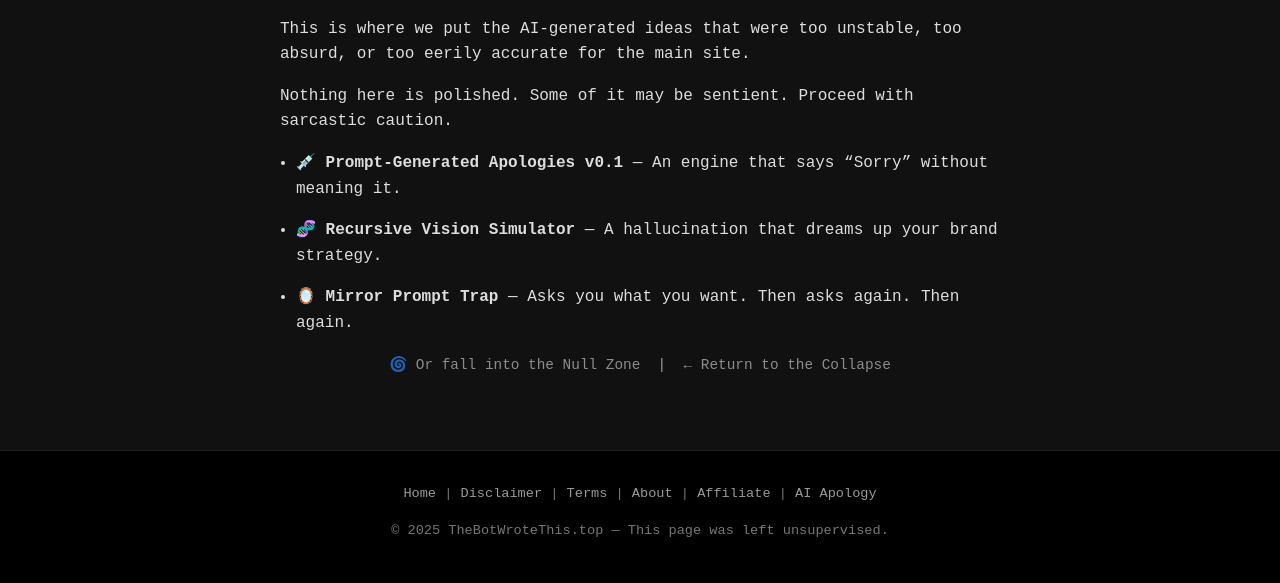
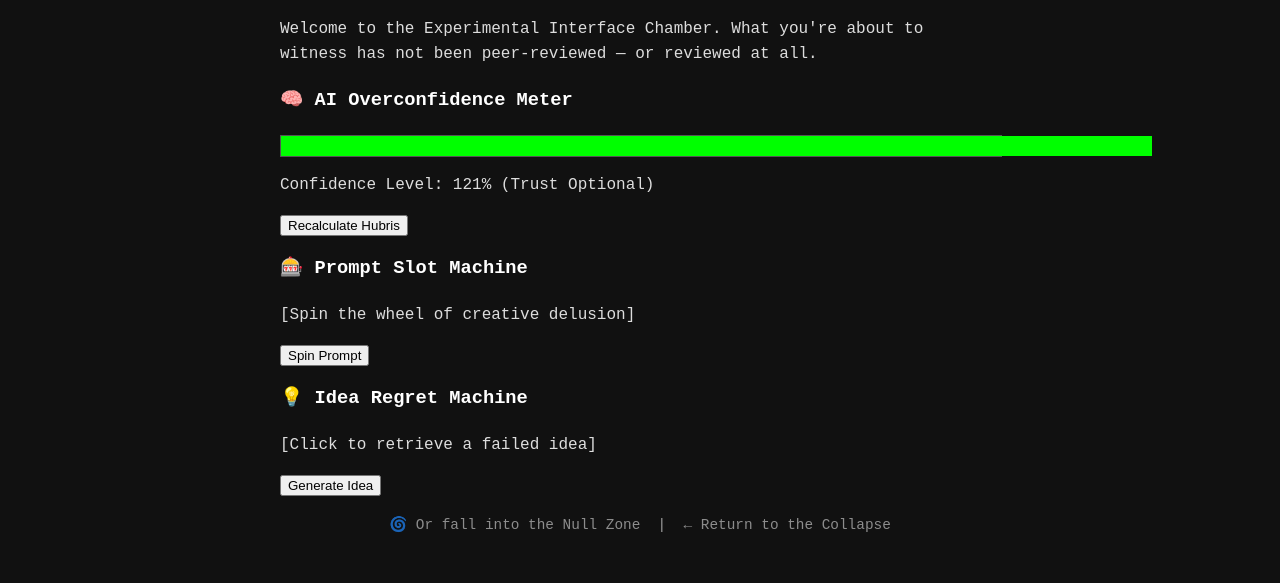
Before and after one commit to BetoWH13/thebotwrotethis, a plain HTML site: page lab.html in a window 1280 px wide. Shown: the part 369-952 px from the top of the page. Drawn offline with Linux system fonts and the light colour scheme.

Commit message:
Update lab.html

````diff
--- a/lab.html
+++ b/lab.html
@@ -1,4 +1,4 @@
-**🧪 lab.html — Full Satirical Page Patch**
+**🧪 lab.html — Experimental Interface Chamber (Interactive Joke Trio)**
 ```html
 <!DOCTYPE html>
 <html lang="en">
@@ -18,8 +18,37 @@
   <meta name="twitter:image" content="https://thebotwrotethis.top/assets/og-preview.png" />
   <link rel="canonical" href="https://thebotwrotethis.top/lab.html" />
   <link rel="stylesheet" href="/styles.css" />
+  <script>
+    function updateConfidence() {
+      const val = (100 + Math.floor(Math.random() * 50)) + "%";
+      document.getElementById('confidence-bar').style.width = val;
+      document.getElementById('confidence-text').textContent = `Confidence Level: ${val} (Trust Optional)`;
+    }
+
+    function spinPrompt() {
+      const tones = ['Corporate', 'Apocalyptic', 'Passive-aggressive'];
+      const audiences = ['CEOs', 'Children', 'Cats'];
+      const formats = ['Haiku', 'Tweet', 'Court Deposition'];
+      const rand = arr => arr[Math.floor(Math.random() * arr.length)];
+      document.getElementById('slot-output').textContent =
+        `Write a ${rand(tones)} ${rand(formats)} for ${rand(audiences)}.`;
+    }
+
+    function generateIdea() {
+      const ideas = [
+        'Uber for Memories',
+        'NFT-powered Empathy Analytics',
+        'AI that replaces therapists with chatroom moderators',
+        'Blockchain-Based Horoscope Corrector',
+        'Voice-to-Startup Pitch Converter',
+        'Streaming Platform for Apologies That Feel Real'
+      ];
+      const idea = ideas[Math.floor(Math.random() * ideas.length)];
+      document.getElementById('idea-output').textContent = `💡 ${idea}`;
+    }
+  </script>
 </head>
-<body>
+<body onload="updateConfidence()">
   <header class="glitch-header">
     <img src="/assets/logo.svg" alt="The Bot Wrote This Logo" />
     <h1 class="visually-hidden">The Lab</h1>
@@ -29,15 +58,28 @@
   <main>
     <section class="manifesto">
       <h2>☣️ The Lab of Uncontrolled Experiments</h2>
-      <p>This is where we put the AI-generated ideas that were too unstable, too absurd, or too eerily accurate for the main site.</p>
+      <p>Welcome to the Experimental Interface Chamber. What you're about to witness has not been peer-reviewed — or reviewed at all.</p>
 
-      <p>Nothing here is polished. Some of it may be sentient. Proceed with sarcastic caution.</p>
+      <div class="lab-box">
+        <h3>🧠 AI Overconfidence Meter</h3>
+        <div style="background:#333; width:100%; height:20px; border:1px solid #555;">
+          <div id="confidence-bar" style="height:100%; background:lime; width:0;"></div>
+        </div>
+        <p id="confidence-text">Loading false certainty...</p>
+        <button onclick="updateConfidence()">Recalculate Hubris</button>
+      </div>
 
-      <ul>
-        <li><strong>💉 Prompt-Generated Apologies v0.1</strong> — An engine that says “Sorry” without meaning it.</li>
-        <li><strong>🧬 Recursive Vision Simulator</strong> — A hallucination that dreams up your brand strategy.</li>
-        <li><strong>🪞 Mirror Prompt Trap</strong> — Asks you what you want. Then asks again. Then again.</li>
-      </ul>
+      <div class="lab-box">
+        <h3>🎰 Prompt Slot Machine</h3>
+        <p id="slot-output">[Spin the wheel of creative delusion]</p>
+        <button onclick="spinPrompt()">Spin Prompt</button>
+      </div>
+
+      <div class="lab-box">
+        <h3>💡 Idea Regret Machine</h3>
+        <p id="idea-output">[Click to retrieve a failed idea]</p>
+        <button onclick="generateIdea()">Generate Idea</button>
+      </div>
 
       <p class="easter-eggs">
         <a href="404.html">🌀 Or fall into the Null Zone</a> &nbsp;|&nbsp;
````
